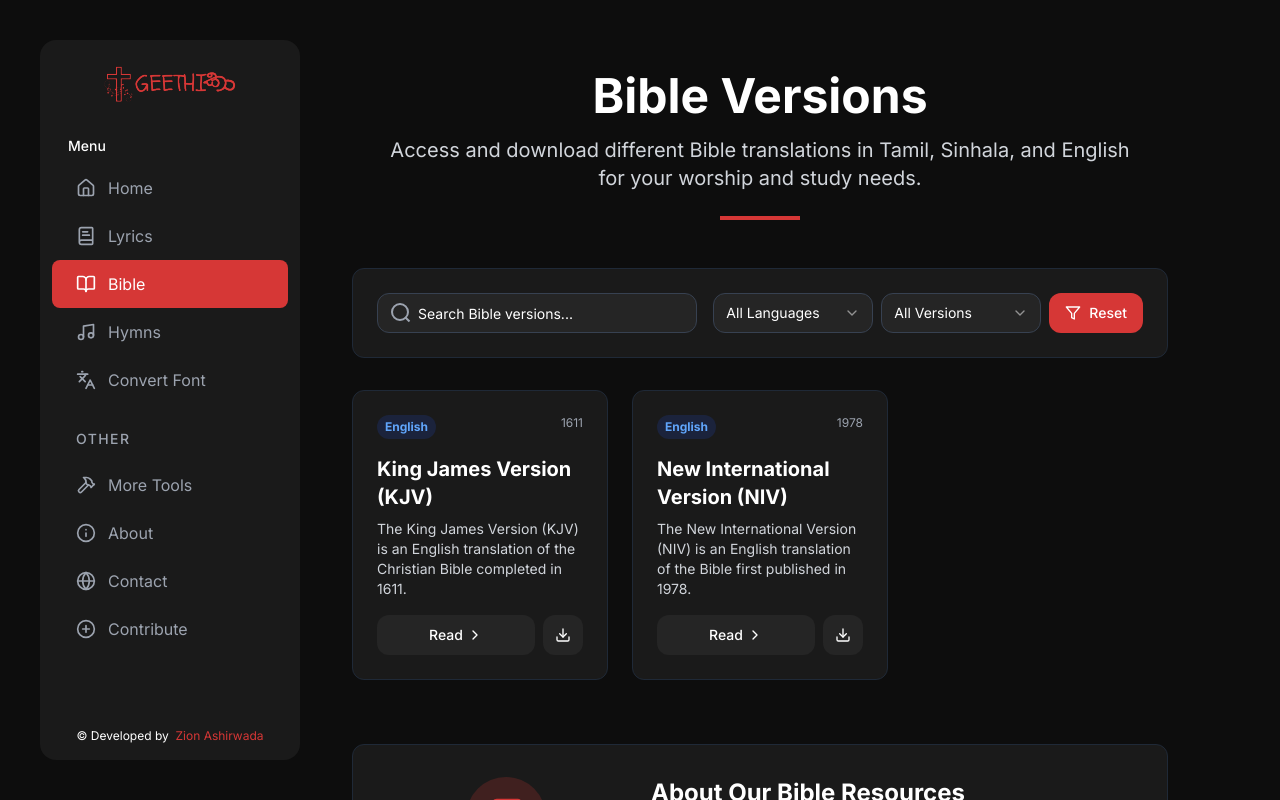
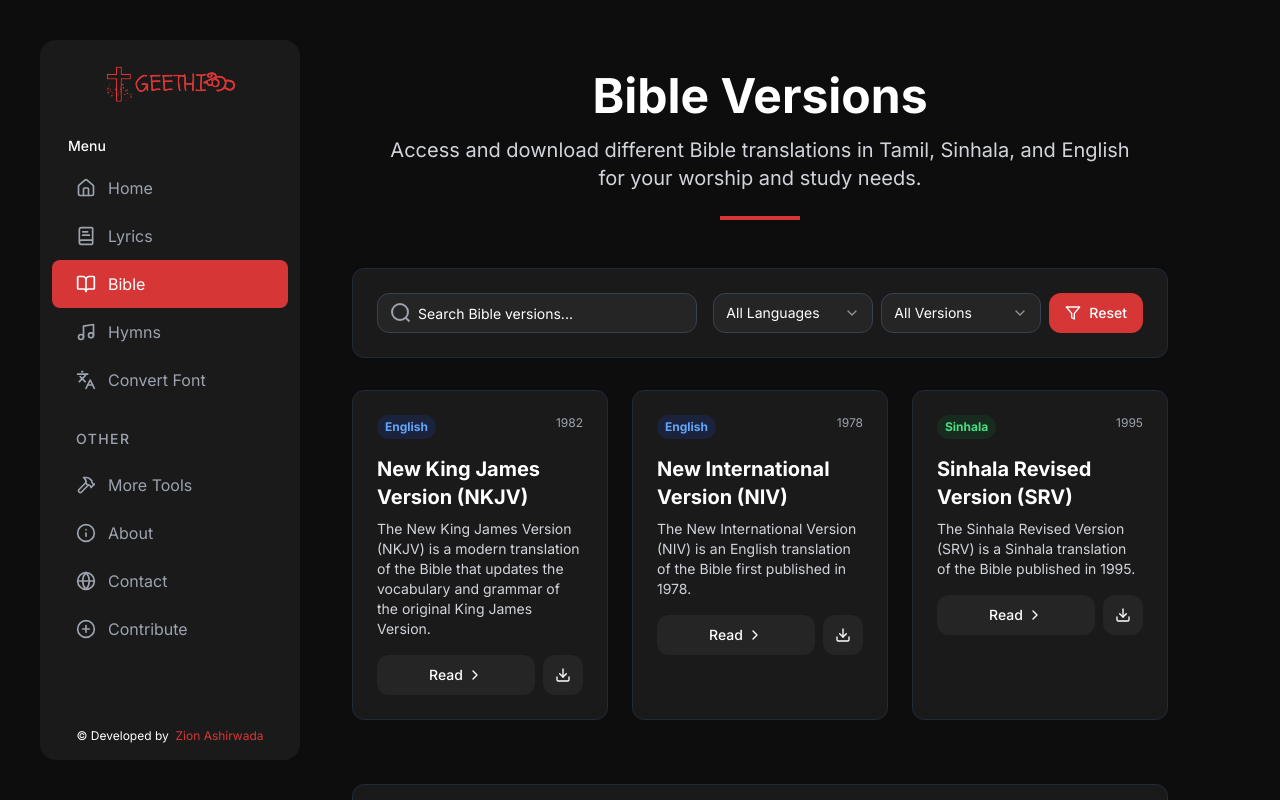
Before and after one commit to zionashirwada/Geethika, a Next.js app: page /bible in a window 1280 px wide. Shown: the top 800 px of the page. Built offline with nearby package versions, Linux system fonts and the light colour scheme.

Commit message:
bible type

```diff
--- a/data/bibleVersions.ts
+++ b/data/bibleVersions.ts
@@ -1,11 +1,11 @@
 export const bibleVersions = [
   {
-    id: "kjv",
-    title: "King James Version (KJV)",
-    description: "The King James Version (KJV) is an English translation of the Christian Bible completed in 1611.",
+    id: "nkjv",
+    title: "New King James Version (NKJV)",
+    description: "The New King James Version (NKJV) is a modern translation of the Bible that updates the vocabulary and grammar of the original King James Version.",
     language: "English",
-    year: 1611,
-    location:"@data/bible/kjv",
+    year: 1982,
+    location:"@data/bibles/NKJV.json",
 
   },
   {
@@ -14,8 +14,17 @@ export const bibleVersions = [
     description: "The New International Version (NIV) is an English translation of the Bible first published in 1978.",
     language: "English",
     year: 1978,
-    location:"@data/bible/niv",
+    location:"@data/bibles/NIV.json",
 
   },
+  {
+    id:"srov",
+    title:"Sinhala Revised Version (SRV)",
+    description:"The Sinhala Revised Version (SRV) is a Sinhala translation of the Bible published in 1995.",
+
+    language: "Sinhala",
+    year: 1995,
+    location: "@data/bibles/SROV.json",
+  }
 
 ]
```
Also changed, not shown: types/bible.ts (added, +17 -0 lines).
